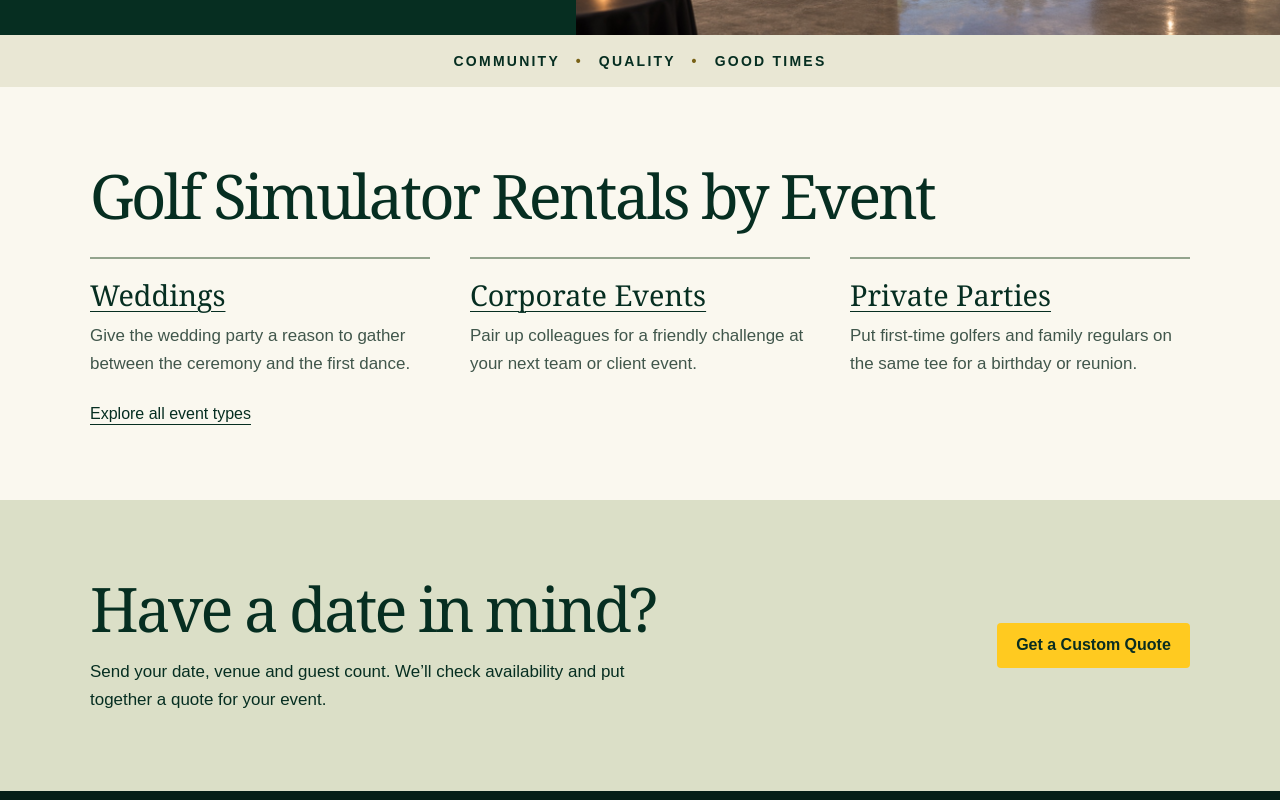
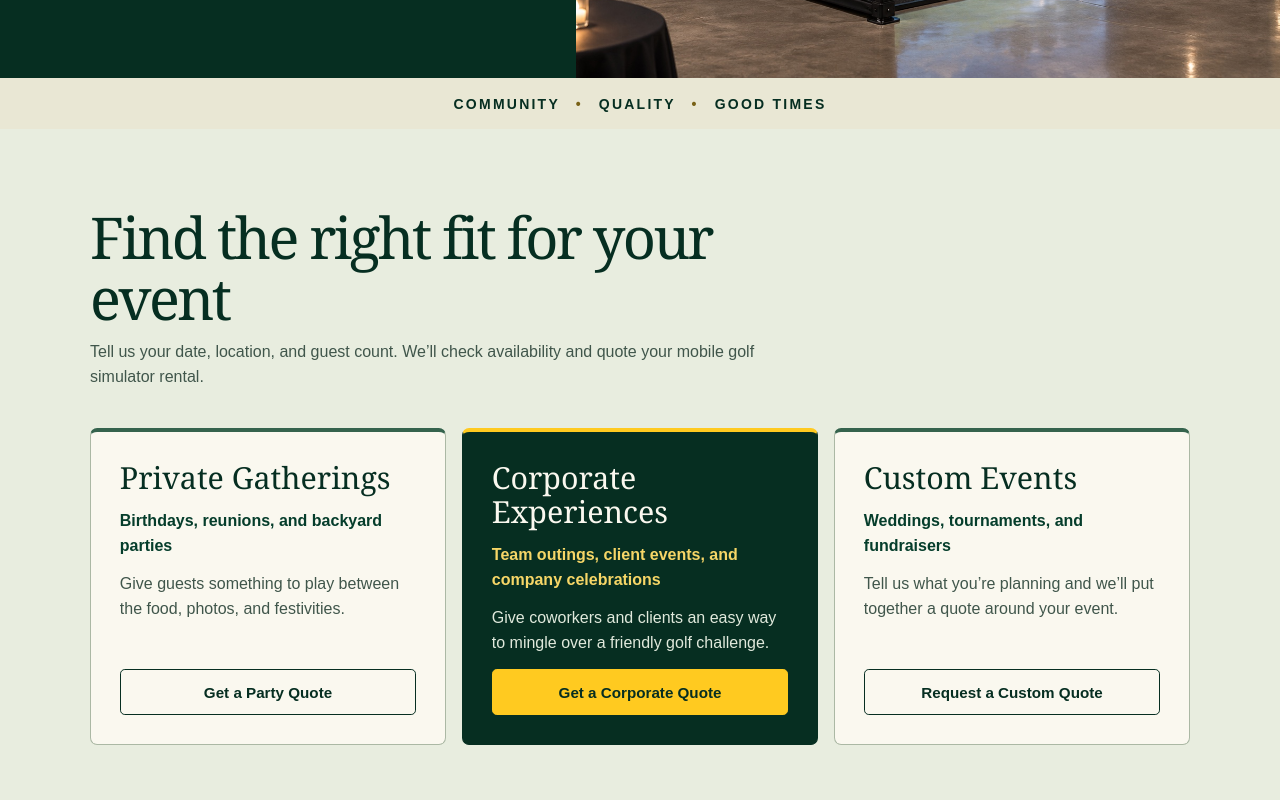
Before and after one commit to micahp20/center-cut-golf-co, a Next.js app: page / in a window 1280 px wide. Shown: the part 540-1340 px from the top of the page. Built offline with nearby package versions, Linux system fonts and the light colour scheme; no server answers.

Commit message:
Improve homepage quote calls to action
* Style the homepage quote actions and rental options

* Make event quotes easier to request from the homepage

```diff
--- a/app/club.css
+++ b/app/club.css
@@ -174,3 +174,68 @@ a:focus-visible,button:focus-visible { outline:3px solid #218fd1; outline-offset
 @media(max-width:620px) {
   .event-cards,.event-feature-inner,.event-content { grid-template-columns:1fr; }
 }
+
+.home-quote-button {
+  display:inline-flex;
+  justify-content:center;
+  align-items:center;
+  min-height:3.25rem;
+  padding:.9rem 1.4rem;
+  border-radius:2rem;
+  box-shadow:inset 0 -2px 0 #b98c14;
+  text-align:center;
+}
+.home-quote-button:hover { background:#ffda60; }
+.home-quote-note { margin:.9rem 0 0; color:#e0e9dc; font-size:.9rem; line-height:1.5; }
+
+.home-rentals {
+  padding-block:clamp(2.75rem,6vw,5.75rem);
+  background:#e8eddf;
+  scroll-margin-top:1rem;
+}
+.home-rentals-intro { max-width:42rem; margin-bottom:clamp(1.5rem,3vw,2.5rem); }
+.home-rentals h2 {
+  margin:0 0 .75rem;
+  font:normal clamp(2.25rem,4.5vw,3.85rem)/1.06 Georgia,serif;
+  letter-spacing:-.045em;
+}
+.home-rentals-intro p,.home-rental p { margin:0; color:#40564b; line-height:1.55; }
+.home-rentals-grid { display:grid; grid-template-columns:repeat(3,minmax(0,1fr)); gap:1rem; }
+.home-rental {
+  display:flex;
+  flex-direction:column;
+  gap:.85rem;
+  padding:clamp(1.15rem,2.7vw,1.8rem);
+  border:1px solid #abb8a4;
+  border-top:4px solid #35634d;
+  border-radius:.45rem;
+  background:var(--cream);
+}
+.home-rental:nth-child(2) { background:var(--deep); color:var(--cream); border-color:var(--deep); border-top-color:var(--gold); }
+.home-rental h3 { margin:0; font:normal clamp(1.45rem,2.6vw,1.9rem)/1.12 Georgia,serif; }
+.home-rental .home-rental-occasions { font-weight:700; color:var(--green); }
+.home-rental:nth-child(2) p { color:#e0e9dc; }
+.home-rental:nth-child(2) .home-rental-occasions { color:#f6d667; }
+.home-rental-link {
+  display:flex;
+  justify-content:center;
+  align-items:center;
+  min-height:2.85rem;
+  margin-top:auto;
+  padding:.55rem .7rem;
+  border:1px solid currentColor;
+  border-radius:.3rem;
+  font-size:.95rem;
+  font-weight:700;
+  text-align:center;
+}
+.home-rental-link:hover { background:#dbe6d7; }
+.home-rental:nth-child(2) .home-rental-link { background:var(--gold); border-color:var(--gold); color:var(--deep); }
+.home-rental:nth-child(2) .home-rental-link:hover { background:#ffda60; border-color:#ffda60; }
+@media(max-width:700px) {
+  .home-rentals-grid { grid-template-columns:1fr; }
+}
+@media(max-width:420px) {
+  .opening-actions { align-items:flex-start; gap:.9rem; }
+  .opening-actions .home-quote-button { width:100%; }
+}
--- a/app/page.tsx
+++ b/app/page.tsx
@@ -13,6 +13,30 @@ const occasions = [
   ["Private Parties", "/events/private-parties", "Put first-time golfers and family regulars on the same tee for a birthday or reunion."]
 ];
 
+const rentalOptions = [
+  {
+    title: "Private Gatherings",
+    description: "Give guests something to play between the food, photos, and festivities.",
+    occasions: "Birthdays, reunions, and backyard parties",
+    action: "Get a Party Quote",
+    href: "/book?event=Private%20Party",
+  },
+  {
+    title: "Corporate Experiences",
+    description: "Give coworkers and clients an easy way to mingle over a friendly golf challenge.",
+    occasions: "Team outings, client events, and company celebrations",
+    action: "Get a Corporate Quote",
+    href: "/book?event=Corporate",
+  },
+  {
+    title: "Custom Events",
+    description: "Tell us what you’re planning and we’ll put together a quote around your event.",
+    occasions: "Weddings, tournaments, and fundraisers",
+    action: "Request a Custom Quote",
+    href: "/book",
+  },
+];
+
 export default function Home() {
   return <>
     <section className="opening">
@@ -20,13 +44,32 @@ export default function Home() {
         <h1 className="rental-title">Mobile Golf<br />Simulator Rentals<br /><em>for Denver Events</em></h1>
         <p className="lead">We bring the simulator to your venue for corporate events, weddings, parties, and tournaments across South Denver, Denver Metro, and Northern Colorado.</p>
         <div className="opening-actions">
-          <Link className="button" href="/book">Get a Custom Quote</Link>
-          <Link href="/events" className="text-link">Explore Events</Link>
+          <Link className="button home-quote-button" href="/book">Get My Event Quote</Link>
+          <a href="#rental-options" className="text-link">Compare Rental Options</a>
         </div>
+        <p className="home-quote-note">No payment required to request a quote.</p>
       </div>
       <figure className="venue"><img src="/center-cut/simulator.jpg" alt="Center Cut’s enclosed simulator with a putting surface and projected golf course in an event space" /></figure>
     </section>
     <div className="motto">Community <span>•</span> Quality <span>•</span> Good times</div>
+    <section className="home-rentals" id="rental-options" aria-labelledby="home-rentals-title">
+      <div className="container">
+        <div className="home-rentals-intro">
+          <h2 id="home-rentals-title">Find the right fit for your event</h2>
+          <p>Tell us your date, location, and guest count. We’ll check availability and quote your mobile golf simulator rental.</p>
+        </div>
+        <div className="home-rentals-grid">
+          {rentalOptions.map(({ title, description, occasions, action, href }) => (
+            <article className="home-rental" key={title}>
+              <h3>{title}</h3>
+              <p className="home-rental-occasions">{occasions}</p>
+              <p>{description}</p>
+              <Link className="home-rental-link" href={href}>{action}</Link>
+            </article>
+          ))}
+        </div>
+      </div>
+    </section>
     <section className="occasions container"><h2>Golf Simulator Rentals by Event</h2>
       <div className="occasion-list">{occasions.map(([title, href, copy]) =>
         <article key={title}><h3><Link href={href}>{title}</Link></h3><p>{copy}</p></article>
@@ -34,6 +77,6 @@ export default function Home() {
     </section>
     <section className="plan"><div className="container plan-inner"><div>
       <h2>Have a date in mind?</h2><p>Send your date, venue and guest count. We’ll check availability and put together a quote for your event.</p>
-    </div><Link href="/book" className="button">Get a Custom Quote</Link></div></section>
+    </div><Link href="/book" className="button home-quote-button">Get My Event Quote</Link></div></section>
   </>;
 }
```
